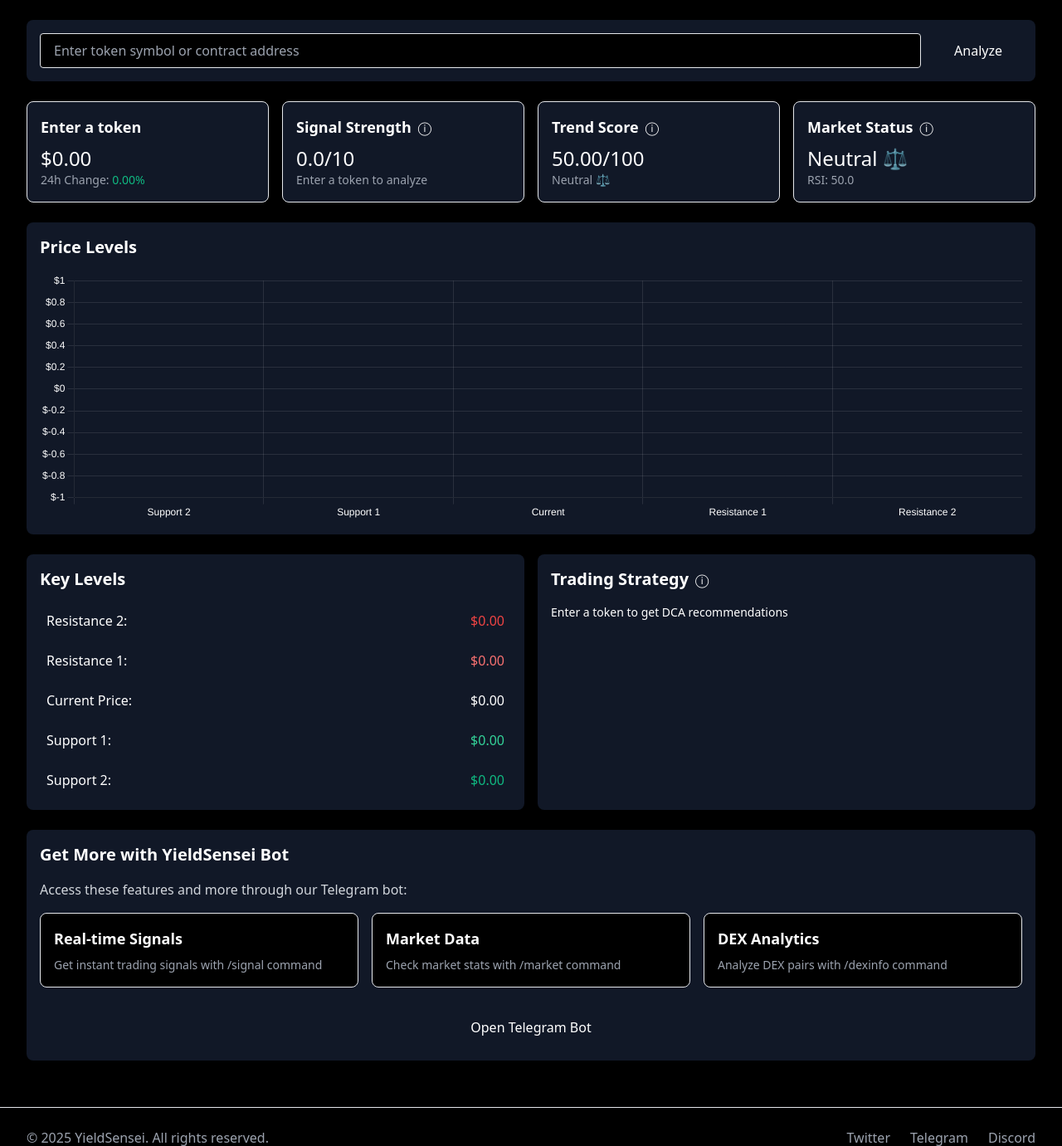
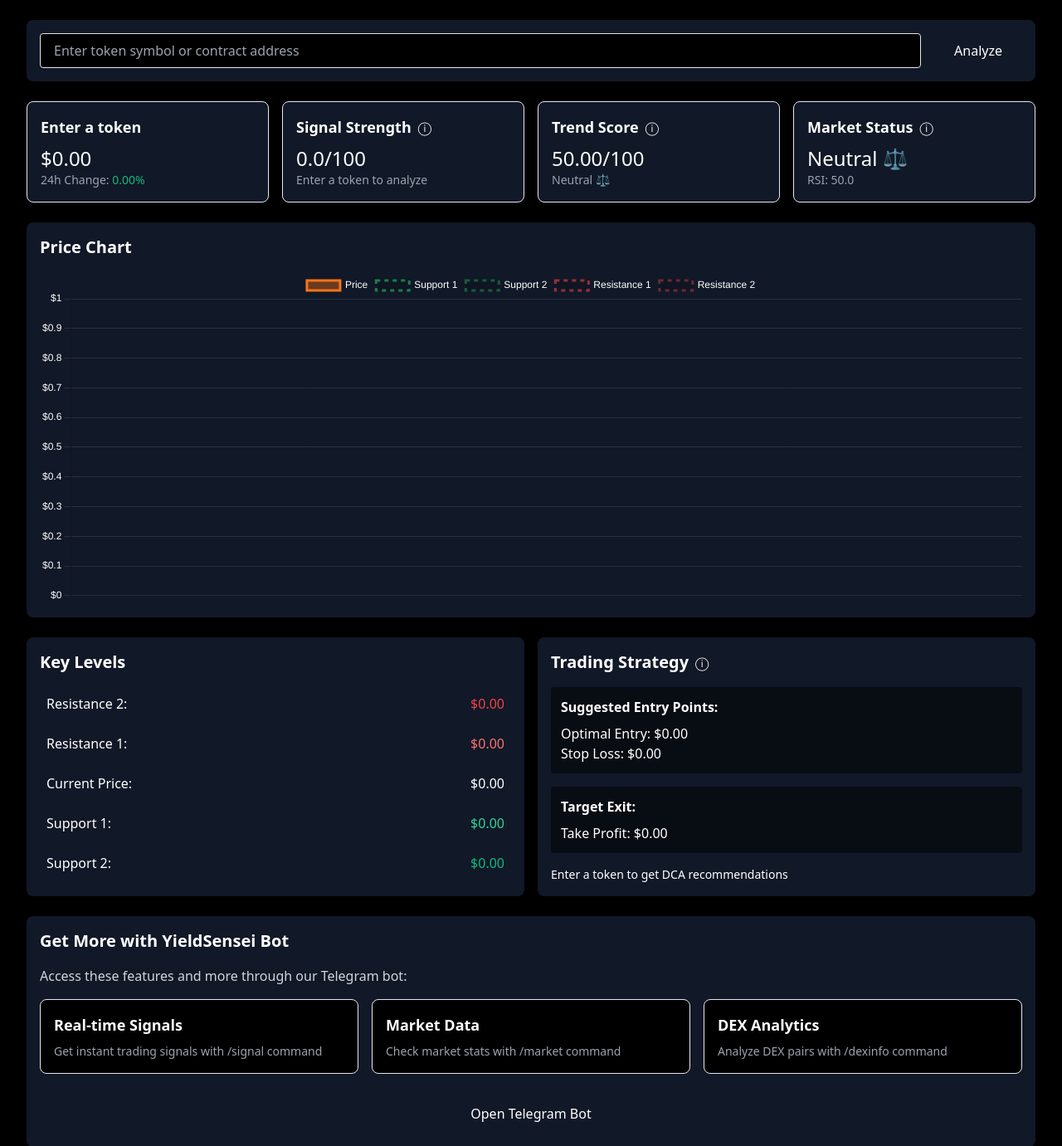
Before and after one commit to jamalfrnk/yieldsensei, a Flask app: page / in a window 1280 px wide; the page is wider, and only the part inside the window is pictured. Shown: the part 65-1446 px from the top of that part at 83% size. Run offline with Flask 3, Linux system fonts and the light colour scheme; some libraries are stand-ins or nearby versions.

Commit message:
Agent query: I've fixed the missing variables issue. Could you verify if the dashboard now loads correctly with the default values?
Enhance market analysis display:  Updated signal strength scale to 0-100, implemented a historical price chart with support/resistance levels, and added a trading strategy section with suggested entry/exit points.

Screenshot: https://storage.googleapis.com/screenshot-production-us-central1/0f677032-f030-4175-9eb7-60efa2bc732c/075ea6d1-a9c7-4dd7-a350-8cfa89272b3e.jpg

```diff
--- a/app.py
+++ b/app.py
@@ -2,7 +2,7 @@
 from flask import Flask, render_template, request, jsonify, redirect, url_for
 import asyncio
 from services.technical_analysis import get_signal_analysis
-from services.coingecko_service import get_token_price, get_token_market_data
+from services.coingecko_service import get_token_price, get_token_market_data # Added import
 import logging
 from datetime import datetime, timedelta
 from flask_talisman import Talisman
@@ -35,28 +35,16 @@
     'support_2': 0.0,
     'resistance_1': 0.0,
     'resistance_2': 0.0,
+    'optimal_entry': 0.0,
+    'optimal_exit': 0.0,
+    'stop_loss': 0.0,
     'dca_recommendation': 'Enter a token to get DCA recommendations',
+    'historical_data': [],  # Empty list for historical data
     'chart_data': {
-        'labels': ['Support 2', 'Support 1', 'Current', 'Resistance 1', 'Resistance 2'],
-        'datasets': [{
-            'label': 'Price Levels',
-            'data': [0, 0, 0, 0, 0],
-            'backgroundColor': [
-                'rgba(34, 197, 94, 0.2)',
-                'rgba(34, 197, 94, 0.4)',
-                'rgba(249, 115, 22, 0.6)',
-                'rgba(239, 68, 68, 0.4)',
-                'rgba(239, 68, 68, 0.2)'
-            ],
-            'borderColor': [
-                'rgb(34, 197, 94)',
-                'rgb(34, 197, 94)',
-                'rgb(249, 115, 22)',
-                'rgb(239, 68, 68)',
-                'rgb(239, 68, 68)'
-            ],
-            'borderWidth': 1
-        }]
+        'labels': [],  # Empty list for timestamps
+        'prices': [],  # Empty list for price values
+        'support_levels': [0, 0],
+        'resistance_levels': [0, 0]
     }
 }
 
@@ -109,57 +97,50 @@
         # Get market data and signal analysis
         price_data = await get_token_price(token)
         signal_data = await get_signal_analysis(token)
+        market_data = await get_token_market_data(token)
 
         logger.info(f"Retrieved data for {token}: Price=${price_data['usd']}, Signal strength={signal_data['signal_strength']}")
 
-        # Calculate trend score
+        # Calculate trend score and keep signal strength in 0-100 range
         trend_score = min(100, max(0, float(signal_data['signal_strength'])))
+        signal_strength = min(100, max(0, float(signal_data['signal_strength'])))
 
-        # Scale signal strength to 0-10 range
-        scaled_signal_strength = min(10, max(0, float(signal_data['signal_strength']) / 10))
+        # Calculate entry and exit prices based on support and resistance levels
+        current_price = float(price_data['usd'])
+        support_1 = float(signal_data['support_1'].replace('$', '').replace(',', ''))
+        support_2 = float(signal_data['support_2'].replace('$', '').replace(',', ''))
+        resistance_1 = float(signal_data['resistance_1'].replace('$', '').replace(',', ''))
+        resistance_2 = float(signal_data['resistance_2'].replace('$', '').replace(',', ''))
+
+        # Calculate optimal entry and exit prices
+        optimal_entry = (current_price + support_1) / 2
+        optimal_exit = (current_price + resistance_1) / 2
+        stop_loss = support_2
 
         template_data = {
             'token_symbol': token.upper(),
             'price': float(price_data['usd']),
             'price_change': float(price_data['usd_24h_change']),
-            'signal_strength': scaled_signal_strength,
+            'signal_strength': signal_strength,
             'signal_description': signal_data['signal'],
             'trend_score': trend_score,
             'trend_direction': signal_data['trend_direction'],
             'market_status': get_market_status(float(signal_data['rsi'])),
             'rsi': float(signal_data['rsi']),
-            'support_1': float(signal_data['support_1'].replace('$', '').replace(',', '')),
-            'support_2': float(signal_data['support_2'].replace('$', '').replace(',', '')),
-            'resistance_1': float(signal_data['resistance_1'].replace('$', '').replace(',', '')),
-            'resistance_2': float(signal_data['resistance_2'].replace('$', '').replace(',', '')),
+            'support_1': support_1,
+            'support_2': support_2,
+            'resistance_1': resistance_1,
+            'resistance_2': resistance_2,
+            'optimal_entry': optimal_entry,
+            'optimal_exit': optimal_exit,
+            'stop_loss': stop_loss,
             'dca_recommendation': signal_data['dca_recommendation'],
+            'historical_data': market_data['prices'][-30:],  # Last 30 days of price data
             'chart_data': {
-                'labels': ['Support 2', 'Support 1', 'Current', 'Resistance 1', 'Resistance 2'],
-                'datasets': [{
-                    'label': 'Price Levels',
-                    'data': [
-                        float(signal_data['support_2'].replace('$', '').replace(',', '')),
-                        float(signal_data['support_1'].replace('$', '').replace(',', '')),
-                        float(price_data['usd']),
-                        float(signal_data['resistance_1'].replace('$', '').replace(',', '')),
-                        float(signal_data['resistance_2'].replace('$', '').replace(',', ''))
-                    ],
-                    'backgroundColor': [
-                        'rgba(34, 197, 94, 0.2)',
-                        'rgba(34, 197, 94, 0.4)',
-                        'rgba(249, 115, 22, 0.6)',
-                        'rgba(239, 68, 68, 0.4)',
-                        'rgba(239, 68, 68, 0.2)'
-                    ],
-                    'borderColor': [
-                        'rgb(34, 197, 94)',
-                        'rgb(34, 197, 94)',
-                        'rgb(249, 115, 22)',
-                        'rgb(239, 68, 68)',
-                        'rgb(239, 68, 68)'
-                    ],
-                    'borderWidth': 1
-                }]
+                'labels': [price[0] for price in market_data['prices'][-30:]],  # Timestamps
+                'prices': [price[1] for price in market_data['prices'][-30:]],  # Price values
+                'support_levels': [support_1, support_2],
+                'resistance_levels': [resistance_1, resistance_2]
             }
         }
 
--- a/templates/dashboard.html
+++ b/templates/dashboard.html
@@ -39,7 +39,7 @@
                     </div>
                 </div>
             </div>
-            <p class="text-2xl mt-2">{{ "%.1f"|format(signal_strength|float) }}/10</p>
+            <p class="text-2xl mt-2">{{ "%.1f"|format(signal_strength|float) }}/100</p>
             <p class="text-sm text-gray-400">{{ signal_description }}</p>
         </div>
         <div class="bg-gray-900 rounded-lg p-4 border border-orange-500 hover:bg-gray-800 transition-colors duration-200">
@@ -72,13 +72,13 @@
 
     <!-- Price Chart -->
     <div class="bg-gray-900 rounded-lg p-4">
-        <h2 class="text-xl font-bold text-orange-500 mb-4">Price Levels</h2>
-        <div class="relative" style="height: 300px;">
+        <h2 class="text-xl font-bold text-orange-500 mb-4">Price Chart</h2>
+        <div class="relative" style="height: 400px;">
             <canvas id="priceChart"></canvas>
         </div>
     </div>
 
-    <!-- Support/Resistance Levels and DCA Recommendations -->
+    <!-- Support/Resistance Levels and Trading Strategy -->
     <div class="grid grid-cols-1 md:grid-cols-2 gap-4">
         <div class="bg-gray-900 rounded-lg p-4">
             <h2 class="text-xl font-bold text-orange-500 mb-4">Key Levels</h2>
@@ -106,7 +106,7 @@
             </div>
         </div>
 
-        <!-- DCA Recommendations -->
+        <!-- Trading Strategy -->
         <div class="bg-gray-900 rounded-lg p-4">
             <div class="flex items-center mb-4">
                 <h2 class="text-xl font-bold text-orange-500">Trading Strategy</h2>
@@ -117,8 +117,19 @@
                     </div>
                 </div>
             </div>
-            <div class="space-y-2">
-                <p class="text-sm whitespace-pre-line">{{ dca_recommendation }}</p>
+            <div class="space-y-4">
+                <div class="bg-black bg-opacity-50 p-3 rounded">
+                    <h3 class="text-orange-500 font-semibold mb-2">Suggested Entry Points:</h3>
+                    <p>Optimal Entry: ${{ "%.2f"|format(optimal_entry|float) }}</p>
+                    <p>Stop Loss: ${{ "%.2f"|format(stop_loss|float) }}</p>
+                </div>
+                <div class="bg-black bg-opacity-50 p-3 rounded">
+                    <h3 class="text-orange-500 font-semibold mb-2">Target Exit:</h3>
+                    <p>Take Profit: ${{ "%.2f"|format(optimal_exit|float) }}</p>
+                </div>
+                <div class="mt-4">
+                    <p class="text-sm whitespace-pre-line">{{ dca_recommendation }}</p>
+                </div>
             </div>
         </div>
     </div>
@@ -155,42 +166,74 @@
     const ctx = document.getElementById('priceChart').getContext('2d');
     const chartData = {{ chart_data|tojson }};
 
-    // Update chart colors to match theme
-    chartData.datasets[0].backgroundColor = [
-        'rgba(34, 197, 94, 0.2)',  // Support 2 - Light green
-        'rgba(34, 197, 94, 0.4)',  // Support 1 - Darker green
-        'rgba(249, 115, 22, 0.6)', // Current - Orange
-        'rgba(239, 68, 68, 0.4)',  // Resistance 1 - Light red
-        'rgba(239, 68, 68, 0.2)'   // Resistance 2 - Darker red
-    ];
-    chartData.datasets[0].borderColor = [
-        'rgb(34, 197, 94)',  // Support 2
-        'rgb(34, 197, 94)',  // Support 1
-        'rgb(249, 115, 22)', // Current price
-        'rgb(239, 68, 68)',  // Resistance 1
-        'rgb(239, 68, 68)'   // Resistance 2
-    ];
+    // Format dates for x-axis
+    const labels = chartData.labels.map(timestamp => {
+        return new Date(timestamp).toLocaleDateString();
+    });
+
+    // Create gradient for line
+    const gradient = ctx.createLinearGradient(0, 0, 0, 400);
+    gradient.addColorStop(0, 'rgba(249, 115, 22, 0.4)');
+    gradient.addColorStop(1, 'rgba(249, 115, 22, 0)');
 
     window.priceChart = new Chart(ctx, {
-        type: 'bar',
-        data: chartData,
+        type: 'line',
+        data: {
+            labels: labels,
+            datasets: [
+                {
+                    label: 'Price',
+                    data: chartData.prices,
+                    borderColor: 'rgb(249, 115, 22)',
+                    backgroundColor: gradient,
+                    fill: true,
+                    tension: 0.4
+                },
+                {
+                    label: 'Support 1',
+                    data: Array(labels.length).fill(chartData.support_levels[0]),
+                    borderColor: 'rgba(34, 197, 94, 0.6)',
+                    borderDash: [5, 5],
+                    fill: false
+                },
+                {
+                    label: 'Support 2',
+                    data: Array(labels.length).fill(chartData.support_levels[1]),
+                    borderColor: 'rgba(34, 197, 94, 0.4)',
+                    borderDash: [5, 5],
+                    fill: false
+                },
+                {
+                    label: 'Resistance 1',
+                    data: Array(labels.length).fill(chartData.resistance_levels[0]),
+                    borderColor: 'rgba(239, 68, 68, 0.6)',
+                    borderDash: [5, 5],
+                    fill: false
+                },
+                {
+                    label: 'Resistance 2',
+                    data: Array(labels.length).fill(chartData.resistance_levels[1]),
+                    borderColor: 'rgba(239, 68, 68, 0.4)',
+                    borderDash: [5, 5],
+                    fill: false
+                }
+            ]
+        },
         options: {
             responsive: true,
             maintainAspectRatio: false,
-            animation: {
-                duration: 750,
-                easing: 'easeInOutQuart'
+            interaction: {
+                intersect: false,
+                mode: 'index'
             },
             scales: {
                 y: {
                     beginAtZero: false,
                     grid: {
-                        color: getComputedStyle(document.documentElement)
-                            .getPropertyValue('--chart-grid').trim()
+                        color: 'rgba(255, 255, 255, 0.1)'
                     },
                     ticks: {
-                        color: getComputedStyle(document.documentElement)
-                            .getPropertyValue('--text-primary').trim(),
+                        color: '#FFF',
                         callback: function(value) {
                             return '$' + value.toLocaleString();
                         }
@@ -198,39 +241,30 @@
                 },
                 x: {
                     grid: {
-                        color: getComputedStyle(document.documentElement)
-                            .getPropertyValue('--chart-grid').trim()
+                        color: 'rgba(255, 255, 255, 0.1)'
                     },
                     ticks: {
-                        color: getComputedStyle(document.documentElement)
-                            .getPropertyValue('--text-primary').trim()
+                        color: '#FFF',
+                        maxRotation: 45,
+                        minRotation: 45
                     }
                 }
             },
             plugins: {
                 legend: {
-                    display: false
+                    display: true,
+                    position: 'top',
+                    labels: {
+                        color: '#FFF'
+                    }
                 },
                 tooltip: {
                     backgroundColor: 'rgba(0, 0, 0, 0.9)',
                     titleColor: '#F97316',
                     bodyColor: '#FFFFFF',
-                    titleFont: {
-                        weight: 'bold'
-                    },
                     padding: 12,
-                    displayColors: false,
-                    callbacks: {
-                        label: function(context) {
-                            return '$' + context.raw.toLocaleString();
-                        }
-                    }
+                    displayColors: true
                 }
-            },
-            hover: {
-                mode: 'nearest',
-                intersect: false,
-                animationDuration: 200
             }
         }
     });
```
